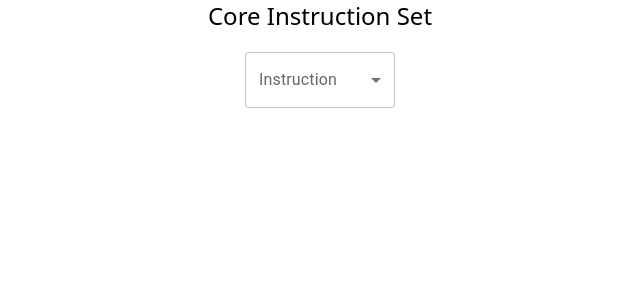
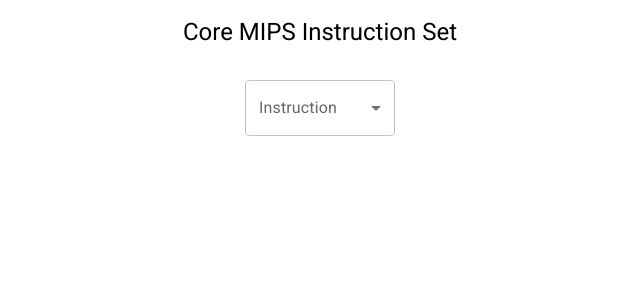
Before and after one commit to AbdulazizAljadaan/mips-instruction-set, a React (Create React App) app: page / in a window 1280 px wide. Shown: the top 300 px of the page, without its empty margins (320-960 px from the left). Built offline with nearby package versions, Linux system fonts and the light colour scheme.

Commit message:
added some styles

```diff
--- a/public/index.html
+++ b/public/index.html
@@ -24,6 +24,12 @@
       work correctly both with client-side routing and a non-root public URL.
       Learn how to configure a non-root public URL by running `npm run build`.
     -->
+    <link rel="preconnect" href="https://fonts.googleapis.com" />
+    <link rel="preconnect" href="https://fonts.gstatic.com" crossorigin />
+    <link
+      href="https://fonts.googleapis.com/css2?family=Roboto:wght@300;400;700&display=swap"
+      rel="stylesheet"
+    />
     <title>React App</title>
   </head>
   <body>
--- a/src/App.jsx
+++ b/src/App.jsx
@@ -1,4 +1,3 @@
-import { Container } from '@mui/material'
 import React from 'react'
 import Format from './components/Format'
 import SelectInstruction from './components/SelectInstruction'
@@ -9,9 +8,9 @@ function App() {
   const [instructionData, dispatch] = useInstruction()
 
   return (
-    <Container>
-      <div className="space-y-5">
-        <h1 className="text-2xl text-center">Core Instruction Set</h1>
+    <div className="px-2 py-4">
+      <div className="space-y-8">
+        <h1 className="text-2xl text-center">Core MIPS Instruction Set</h1>
         <SelectInstruction
           setInstruction={name =>
             dispatch({
@@ -35,7 +34,7 @@ function App() {
           </>
         )}
       </div>
-    </Container>
+    </div>
   )
 }
 
--- a/src/components/Format/Field.jsx
+++ b/src/components/Format/Field.jsx
@@ -12,9 +12,9 @@ const Item = styled(Paper)(({ theme }) => ({
 
 function Field({ label, value }) {
   return (
-    <Grid item xs={1} sm="auto">
-      <div>{label}</div>
-      <Item>{value || '?'}</Item>
+    <Grid item flexGrow={1}>
+      <div className="text-center">{label}</div>
+      <Item>{value}</Item>
     </Grid>
   )
 }
--- a/src/components/Format/index.jsx
+++ b/src/components/Format/index.jsx
@@ -1,15 +1,14 @@
 import { Box, Grid } from '@mui/material'
 import Field from './Field'
 
-function Format({ format, name, fields }) {
+function Format({ format, fields }) {
   return (
-    <div className="text-center">
-      <div>
-        <h2 className="text-2xl">{name} Instruction</h2>
-        <h3 className="text-lg">{format} - Format</h3>
-      </div>
-      <Box sx={{ flexGrow: 1 }}>
-        <Grid container spacing={1} columns={{ xs: 1, sm: 12 }}>
+    <div>
+      <h3 className="text-lg text-center">
+        <span className="font-bold">{format}</span> - Format
+      </h3>
+      <Box>
+        <Grid container spacing={{ xs: 0.5, sm: 1 }}>
           {fields.map(field => (
             <Field key={field.name} label={field.name} value={field.address} />
           ))}
--- a/src/components/Statement/EffectiveAddress.jsx
+++ b/src/components/Statement/EffectiveAddress.jsx
@@ -4,7 +4,7 @@ import SelectRegister from './SelectRegister'
 
 function EffectiveAddress({ setOperand, min, max, isSigned }) {
   return (
-    <div className="flex items-center">
+    <div className="flex items-start gap-x-1">
       <NumberInput
         setOperand={address =>
           setOperand({
@@ -17,7 +17,8 @@ function EffectiveAddress({ setOperand, min, max, isSigned }) {
         max={max}
         isSigned={isSigned}
       />
-      (
+      <div className="flex items-center">
+        <span className="text-2xl">(</span>
         <SelectRegister
           setOperand={address =>
             setOperand({
@@ -26,7 +27,8 @@ function EffectiveAddress({ setOperand, min, max, isSigned }) {
             })
           }
         />
-      )
+        <span className="text-2xl">)</span>
+      </div>
     </div>
   )
 }
--- a/src/components/Statement/SelectRegister.jsx
+++ b/src/components/Statement/SelectRegister.jsx
@@ -26,6 +26,11 @@ function SelectRegister({ setOperand }) {
           id="register-select"
           value={value}
           onChange={handleChange}
+          sx={{
+            '#register-select': {
+              color: '#FB3D3E',
+            },
+          }}
         >
           {registers.map(register => (
             <MenuItem key={register.number} value={register.address}>
--- a/src/components/Statement/index.jsx
+++ b/src/components/Statement/index.jsx
@@ -2,10 +2,15 @@ import Operand from './Operand'
 
 function Statement({ name, operands, setOperand }) {
   return (
-    <div className="flex items-center gap-x-3">
-      <span className="text-[#0100FF] text-xl">{name}</span>
+    <div className="flex items-start justify-center gap-x-3">
+      <span className="text-[#0100FF] text-xl pt-4">{name}</span>
       {operands.map((operand, idx) => (
-        <Operand key={name + idx} setOperand={setOperand} {...operand} />
+        <div key={name + idx} className="flex gap-x-1">
+          <Operand setOperand={setOperand} {...operand} />
+          {idx + 1 !== operands.length && (
+            <span className="self-end text-2xl">,</span>
+          )}
+        </div>
       ))}
     </div>
   )
--- a/tailwind.config.js
+++ b/tailwind.config.js
@@ -1,7 +1,13 @@
+const defaultTheme = require('tailwindcss/defaultTheme')
+
 module.exports = {
   content: ['./src/**/*.{js,jsx,ts,tsx}'],
   theme: {
-    extend: {},
+    extend: {
+      fontFamily: {
+        sans: ['Roboto', ...defaultTheme.fontFamily.sans],
+      },
+    },
   },
   plugins: [],
 }
```
Lines whose indentation alone changed are shown as unchanged.
